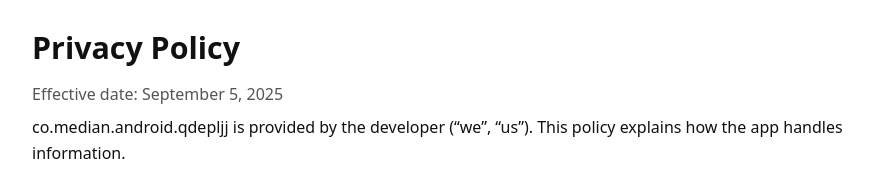
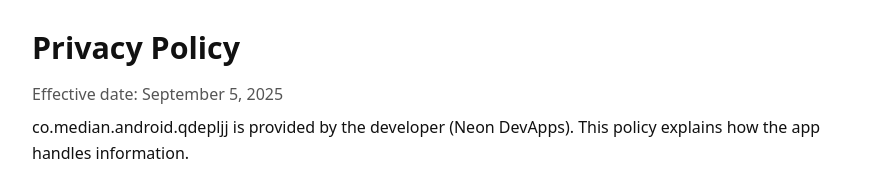
Before and after one commit to nickneouk/privacypolicy, a plain HTML site: page index.html in a window 1280 px wide. Shown: the top 182 px of the page, without its empty margins (198-1081 px from the left). Drawn offline with Linux system fonts and the light colour scheme.

Commit message:
Update index.html

```diff
--- a/index.html
+++ b/index.html
@@ -24,7 +24,7 @@
     <h1>Privacy Policy</h1>
     <p class="meta">Effective date: September 5, 2025</p>
 
-    <p>co.median.android.qdepljj is provided by the developer (“we”, “us”). This policy explains how the app handles information.</p>
+    <p>co.median.android.qdepljj is provided by the developer (Neon DevApps). This policy explains how the app handles information.</p>
 
     <h2>Summary</h2>
     <div class="card">
```
